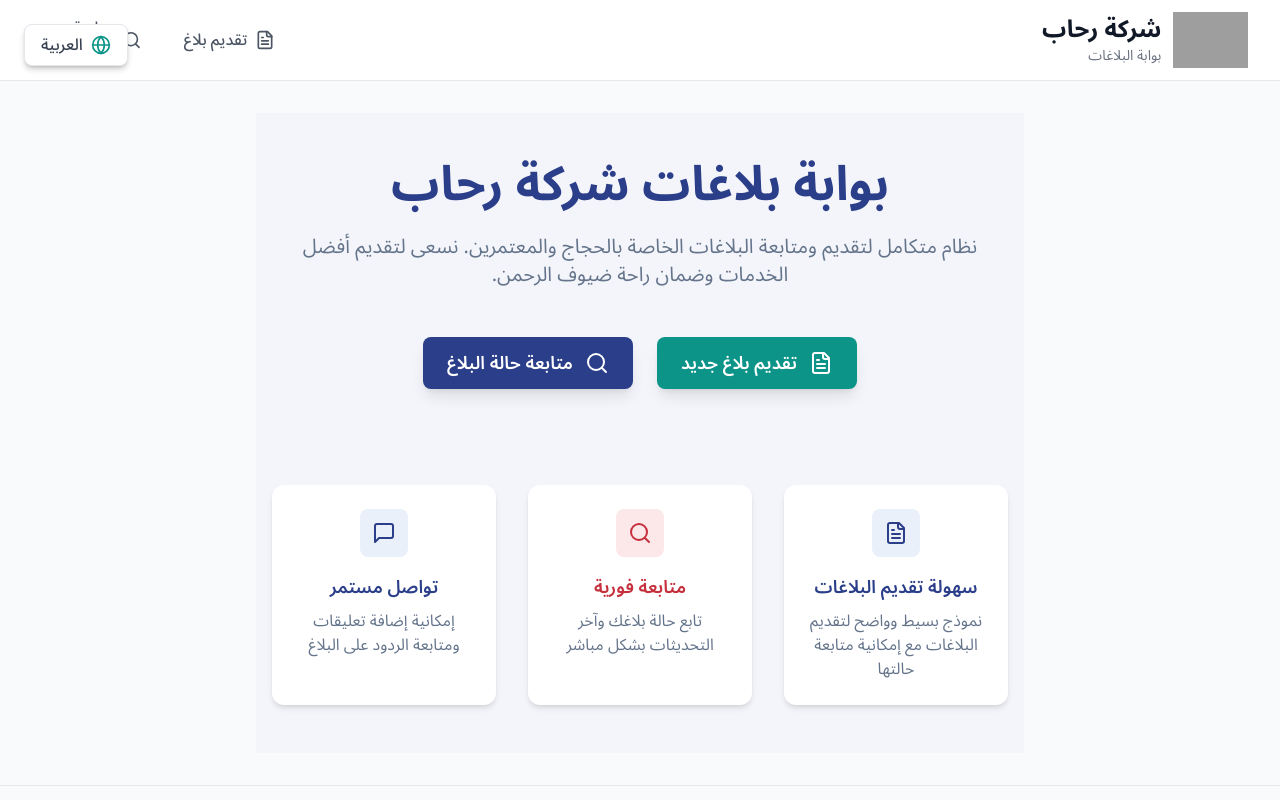
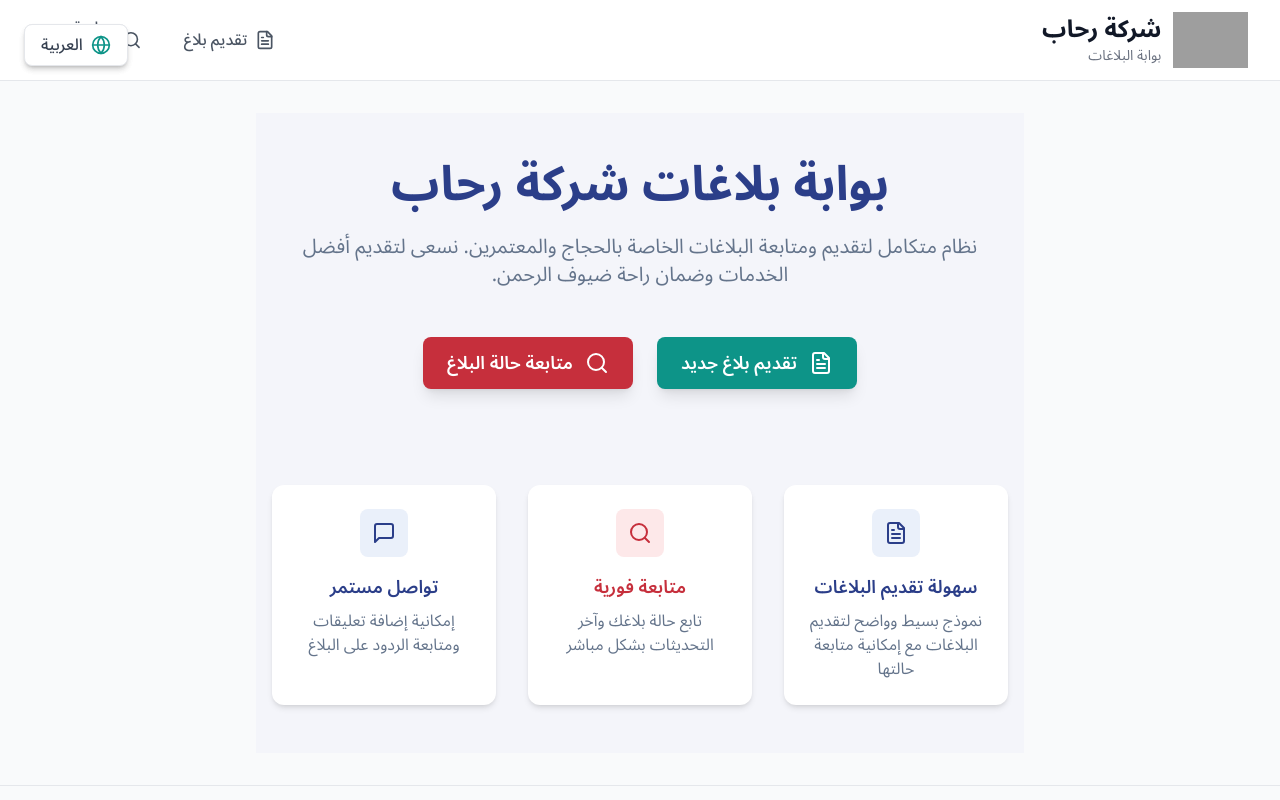
Before and after one commit to Tayyam/rehabcohajjform, a React (Vite) app: page / in a window 1280 px wide. Shown: the top 800 px of the page. Built offline with nearby package versions, Linux system fonts and the light colour scheme; grey boxes are pictures that could not be loaded.

Commit message:
Update Home.tsx

```diff
--- a/src/pages/Home.tsx
+++ b/src/pages/Home.tsx
@@ -30,7 +30,7 @@ export const Home: React.FC = () => {
           <Button
             size="lg"
             onClick={() => navigate('/new-complaint')}
-            className="flex items-center justify-center gap-3 shadow-lg hover:shadow-xl transform hover:-translate-y-0.5 transition-all w-full sm:w-auto bg-[#C62F3C] text-white hover:bg-[#A22731]"
+            className="flex items-center justify-center gap-3 shadow-lg hover:shadow-xl transform hover:-translate-y-0.5 transition-all w-full sm:w-auto bg-[#2B3E89] text-white hover:bg-[#212C6C]"
           >
             <FileText className="h-5 w-5 sm:h-6 sm:w-6 text-white" />
             <span>{t.home.newComplaint}</span>
@@ -39,7 +39,7 @@ export const Home: React.FC = () => {
             variant="secondary"
             size="lg"
             onClick={() => navigate('/track-complaint')}
-            className="flex items-center justify-center gap-3 shadow-lg hover:shadow-xl transform hover:-translate-y-0.5 transition-all w-full sm:w-auto bg-[#2B3E89] text-white hover:bg-[#212C6C]"
+            className="flex items-center justify-center gap-3 shadow-lg hover:shadow-xl transform hover:-translate-y-0.5 transition-all w-full sm:w-auto bg-[#C62F3C] text-white hover:bg-[#A22731]"
           >
             <Search className="h-5 w-5 sm:h-6 sm:w-6 text-white" />
             <span>{t.home.trackComplaint}</span>
```
